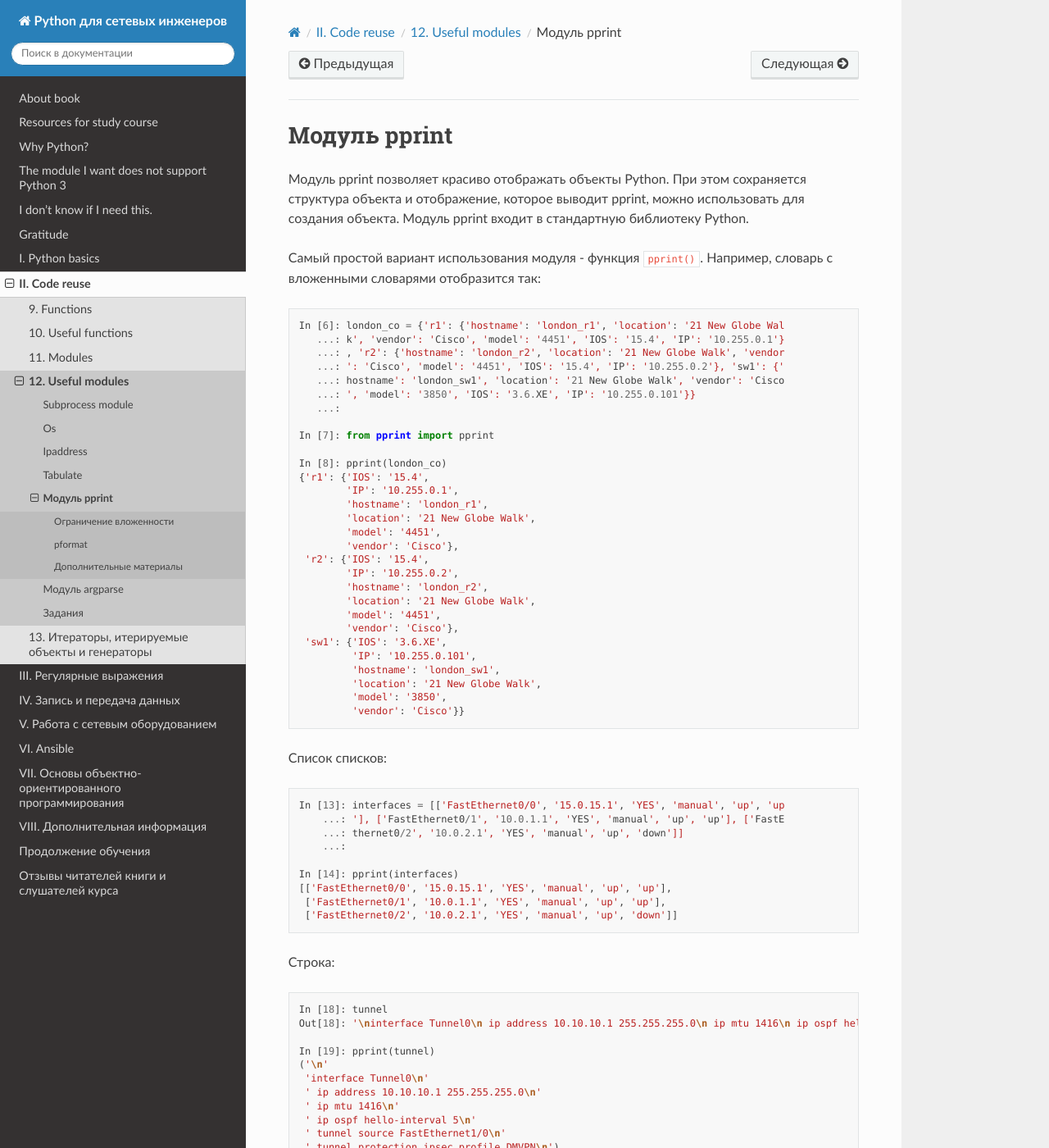
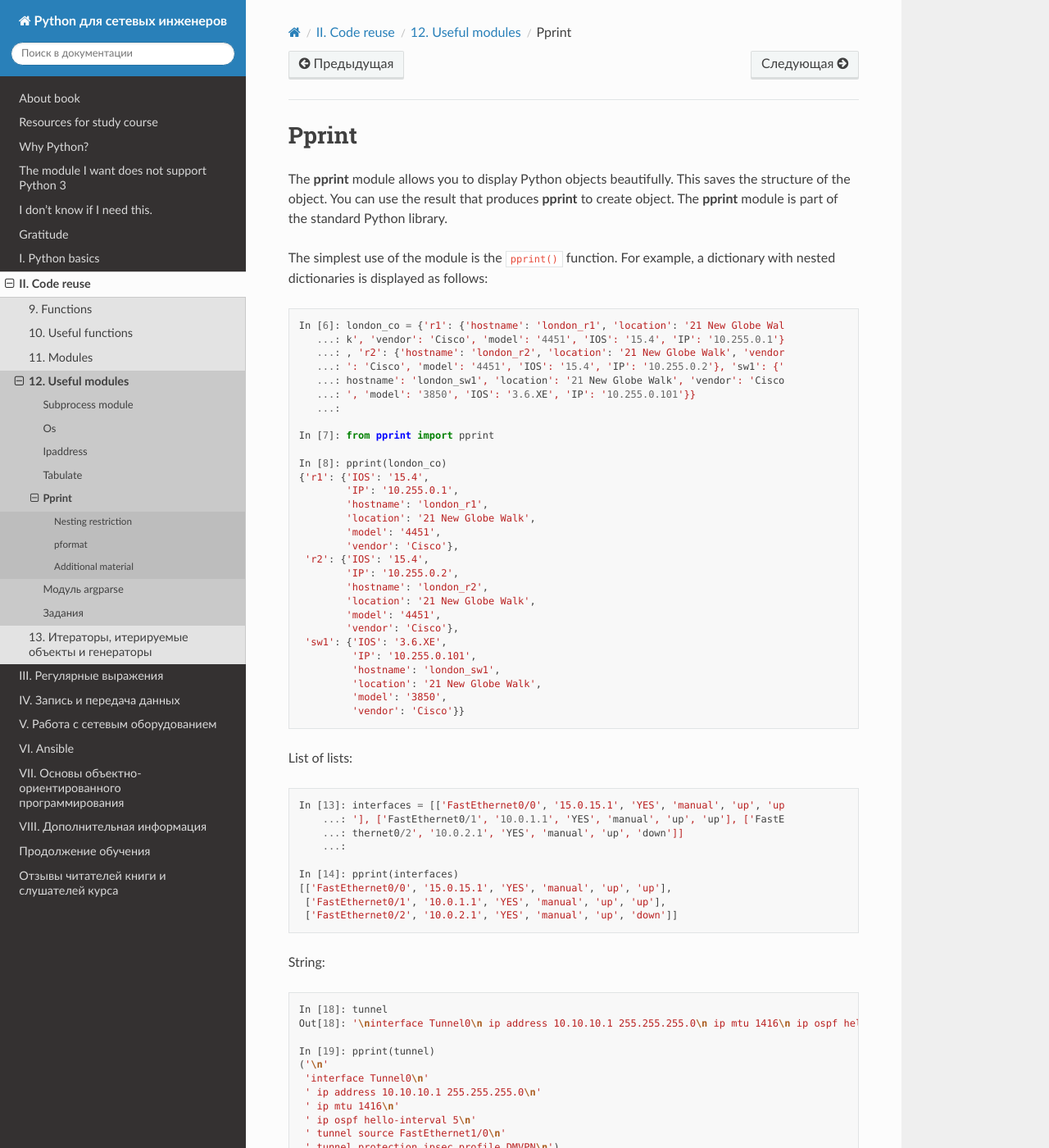
Before and after one commit to Aidar5/nattoeng, a Sphinx documentation site: the page built from docs/source/book/12_useful_modules/pprint.rst, in a window 1280 px wide and 1400 px high. Shown: the whole window at 82% size. Built offline with Sphinx 7.4.7 and the Read the Docs theme 2.0.0, drawn with Linux system fonts in a browser that asks for light colours; pages that are not in the unit, such as notebooks, are missing from menus; some of the changed text lies outside the part shown.

Commit message:
Update pprint.rst

```diff
--- a/docs/source/book/12_useful_modules/pprint.rst
+++ b/docs/source/book/12_useful_modules/pprint.rst
@@ -1,13 +1,10 @@
-Модуль pprint
+Pprint
 -------------
 
-Модуль pprint позволяет красиво отображать объекты Python. При этом
-сохраняется структура объекта и отображение, которое выводит pprint,
-можно использовать для создания объекта.
-Модуль pprint входит в стандартную библиотеку Python.
+The **pprint** module allows you to display Python objects beautifully. This saves the structure of the object. You can use the result that produces **pprint** to create object. The **pprint** module is part of the standard Python library.
 
-Самый простой вариант использования модуля - функция ``pprint()``.
-Например, словарь с вложенными словарями отобразится так:
+The simplest use of the module is the ``pprint()`` function.
+For example, a dictionary with nested dictionaries is displayed as follows:
 
 .. code:: python
 
@@ -41,7 +38,7 @@
              'model': '3850',
              'vendor': 'Cisco'}}
 
-Список списков:
+List of lists:
 
 .. code:: python
 
@@ -55,7 +52,7 @@
      ['FastEthernet0/1', '10.0.1.1', 'YES', 'manual', 'up', 'up'],
      ['FastEthernet0/2', '10.0.2.1', 'YES', 'manual', 'up', 'down']]
 
-Строка:
+String:
 
 .. code:: python
 
@@ -71,13 +68,12 @@
      ' tunnel source FastEthernet1/0\n'
      ' tunnel protection ipsec profile DMVPN\n')
 
-Ограничение вложенности
+Nesting restriction
 ~~~~~~~~~~~~~~~~~~~~~~~
 
-У функции pprint есть дополнительный параметр depth, который позволяет
-ограничивать глубину отображения структуры данных.
+The pprint() function has an additional **depth** parameter that allows limiting the depth of data structure display.
 
-Например, есть такой словарь:
+For example, there’s a dictionary:
 
 .. code:: python
 
@@ -107,7 +103,7 @@
        ...:   ' network 10.0.0.0 0.255.255.255 area 0']}
        ...:
 
-Можно отобразить только ключи, указав глубину равной 1:
+You can only display keys with depth equal to 1:
 
 .. code:: python
 
@@ -117,9 +113,9 @@
      'router bgp 100': {...},
      'router ospf 1': [...]}
 
-Скрытые уровни вложенности заменяются ``...``.
+Hidden nesting levels are replaced with ``...``.
 
-Если указать глубину равной 2, отобразится следующий уровень:
+If you specify a depth of 2, the next level is displayed:
 
 .. code:: python
 
@@ -148,9 +144,7 @@
 pformat
 ~~~~~~~
 
-pformat - это функция, которая отображает результат в виде строки. Ее
-удобно использовать, если необходимо записать структуру данных в
-какой-то файл, например, для логирования.
+pformat() is a function that displays the result as a string. It is convenient to use if you want to write a data structure into a file, for example to log.
 
 .. code:: python
 
@@ -183,10 +177,10 @@ pformat - это функция, которая отображает резул
                        ' mpls traffic-eng area 0',
                        ' network 10.0.0.0 0.255.255.255 area 0']}
 
-Дополнительные материалы
+Additional material
 ~~~~~~~~~~~~~~~~~~~~~~~~
 
-Документация:
+Documentation:
 
 -  `pprint — Data pretty printer <https://docs.python.org/3/library/pprint.html>`__
 -  `PyMOTW. pprint — Pretty-Print Data Structures <https://pymotw.com/3/pprint/>`__
```
